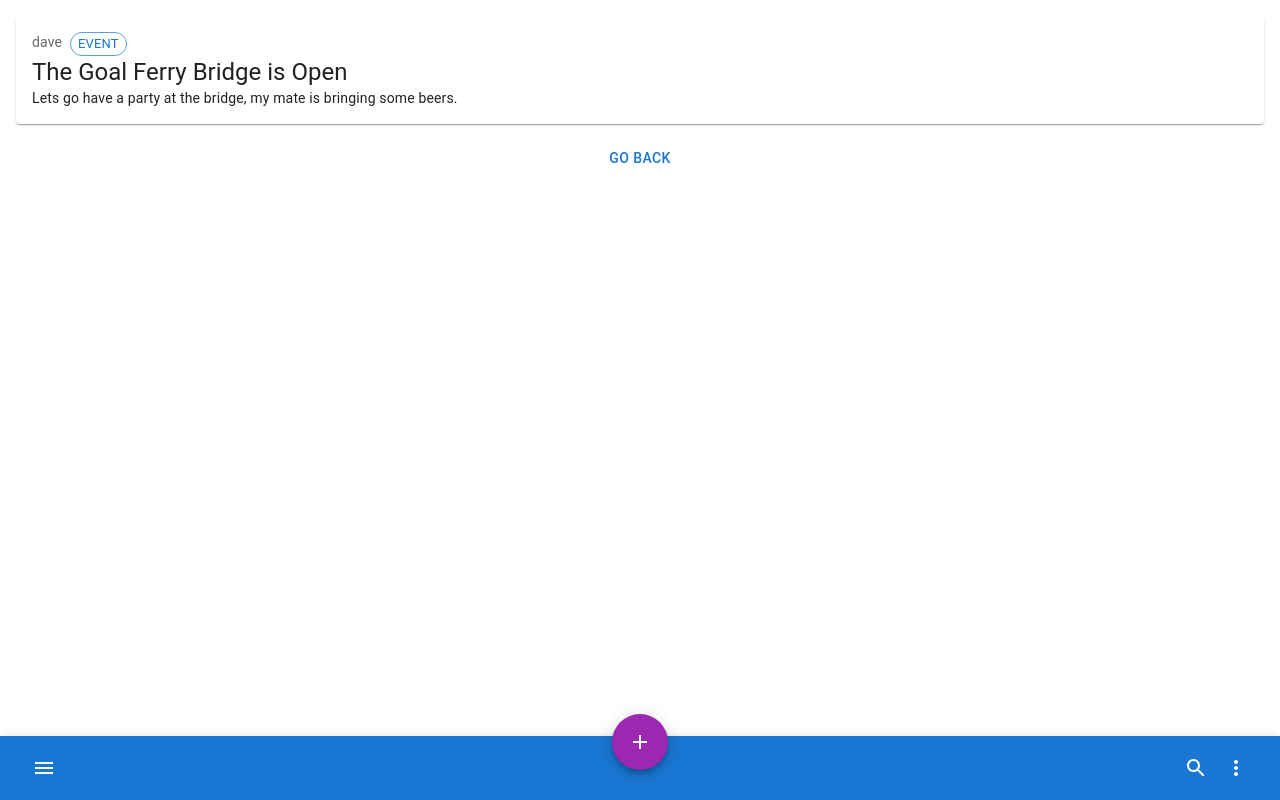
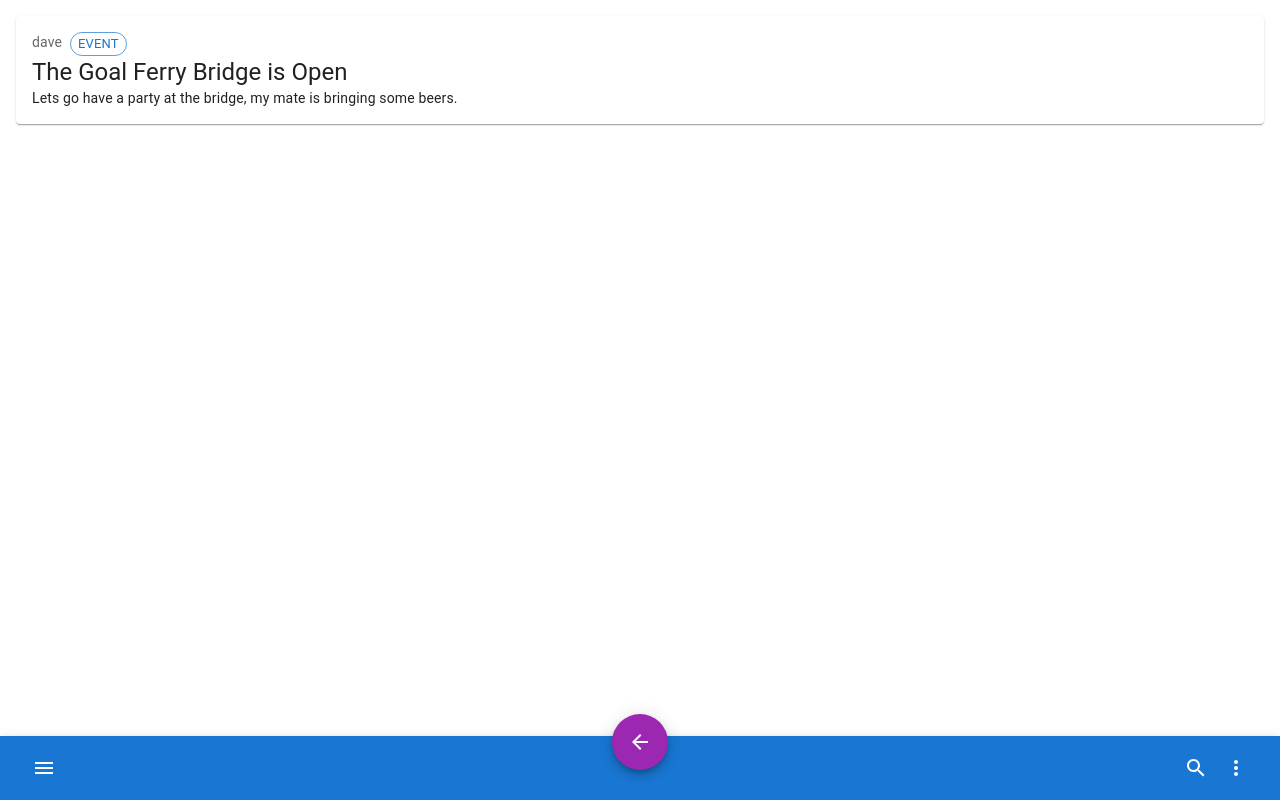
Before and after one commit to rmnppt/bs3, a React (Create React App) app in the folder bs3/: page /p/1 in a window 1280 px wide. Built offline with nearby package versions, Linux system fonts and the light colour scheme.

Commit message:
icons and nav

```diff
--- a/bs3/src/App.js
+++ b/bs3/src/App.js
@@ -1,27 +1,11 @@
 import './App.css';
 import BottomAppBar from './components/bottom-app-bar';
 import { Outlet } from 'react-router-dom';
-import { styled } from '@mui/material/styles';
-import Fab from '@mui/material/Fab';
-import AddIcon from '@mui/icons-material/Add';
-import { Link } from 'react-router-dom';
-
-const StyledFab = styled(Fab)({
-  position: 'fixed',
-  zIndex: 1300,
-  bottom: 30,
-  left: 0,
-  right: 0,
-  margin: '0 auto',
-});
 
 function App() {
   return (
     <div className="App">
       <Outlet />
-      <StyledFab color="secondary" aria-label="add" component={ Link } to={"new"}>
-        <AddIcon />
-      </StyledFab>
       <BottomAppBar></BottomAppBar>
     </div>
   );
--- /dev/null
+++ b/bs3/src/components/main-action-buttons.js
@@ -0,0 +1,45 @@
+import { styled } from '@mui/material/styles';
+import Fab from '@mui/material/Fab';
+import { Link } from 'react-router-dom';
+import AddIcon from '@mui/icons-material/Add';
+import SendIcon from '@mui/icons-material/Send';
+import ArrowBackIcon from '@mui/icons-material/ArrowBack';
+
+const StyledFab = styled(Fab)({
+    position: 'fixed',
+    zIndex: 1300,
+    bottom: 30,
+    left: 0,
+    right: 0,
+    margin: '0 auto',
+  });
+
+
+export default function MainActionFab({ type }) {
+    switch(type) {
+
+        case type = "new":
+            return (
+                <StyledFab color="secondary" aria-label="add" component={ Link } to={"/new"}>
+                  <AddIcon />
+                </StyledFab>
+            )
+
+        case type = "submit":
+            return (
+                <StyledFab color="secondary" aria-label="send" component={ Link } to={"/"}>
+                  <SendIcon />
+                </StyledFab>
+            )
+
+        case type = "back":
+            return (
+                <StyledFab color="secondary" aria-label="back" component={ Link } to={"/"}>
+                  <ArrowBackIcon />
+                </StyledFab>
+            )
+        default:
+
+
+    }
+}
--- a/bs3/src/components/post-list.js
+++ /dev/null
@@ -1,18 +0,0 @@
-import React from "react";
-import BasicCard from "./post-card";
-import { posts } from "../api/post";
-
-export default class CardList extends React.Component {
-    render() {
-        return posts.map(p => {
-            return (
-                <div key={p.id}>
-                    <BasicCard
-                        className="BasicCard"
-                        post={p}
-                    ></BasicCard>
-                </div>
-            )
-        })
-    }
-}
--- a/bs3/src/index.js
+++ b/bs3/src/index.js
@@ -5,7 +5,7 @@ import App from './App';
 import Post, { loader as postLoader } from './pages/post-detail.js'
 import ErrorPage from "./pages/error-page";
 import PostForm from './pages/new-post-form.js';
-import CardList from './components/post-list.js';
+import PostList from './pages/post-list.js';
 import reportWebVitals from './reportWebVitals';
 import {
   createBrowserRouter,
@@ -20,7 +20,7 @@ const router = createBrowserRouter([
     children: [
       {
         path: "/",
-        element: <CardList />
+        element: <PostList />
       },
       {
         path: "p/:postId",
--- a/bs3/src/pages/new-post-form.js
+++ b/bs3/src/pages/new-post-form.js
@@ -7,6 +7,7 @@ import {
     Stack,
     FormHelperText,
 } from "@mui/material";
+import MainActionFab from "../components/main-action-buttons";
 
 
 export default function PostForm() {
@@ -25,6 +26,7 @@ export default function PostForm() {
                 <TextField label="Title" />
                 <TextField label="Body" multiline />
             </Stack>
+            <MainActionFab type="submit"/>
         </Paper>
     )
 }
--- a/bs3/src/pages/post-detail.js
+++ b/bs3/src/pages/post-detail.js
@@ -7,6 +7,7 @@ import { getPost } from '../api/post';
 import { useLoaderData } from "react-router-dom";
 import { Button } from '@mui/material';
 import { Box } from '@mui/material';
+import MainActionFab from '../components/main-action-buttons';
 
 export function loader({ params }) {
   var post = getPost(params.postId);
@@ -31,9 +32,7 @@ function Post() {
             {post.body}
           </Typography>
       </Paper>
-      <Box textAlign="center">
-        <Button>Go Back</Button>
-      </Box>
+      <MainActionFab type="back"/>
     </div>
   )
 }
--- /dev/null
+++ b/bs3/src/pages/post-list.js
@@ -0,0 +1,29 @@
+import React from "react";
+import BasicCard from "../components/post-card";
+import { posts } from "../api/post";
+import MainActionFab from "../components/main-action-buttons";
+
+
+class PostList extends React.Component {
+    render() {
+        return posts.map(p => {
+            return (
+                <div key={p.id}>
+                    <BasicCard
+                        className="BasicCard"
+                        post={p}
+                        ></BasicCard>
+                </div>
+            )
+        })
+    }
+}
+
+export default function PostListPage() {
+    return (
+        <div>
+            <MainActionFab type="new" />
+            <PostList />
+        </div>
+    )
+}
```
